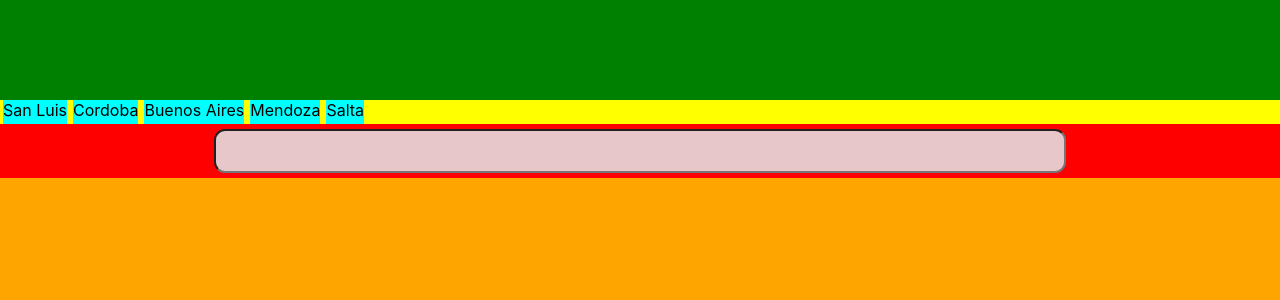
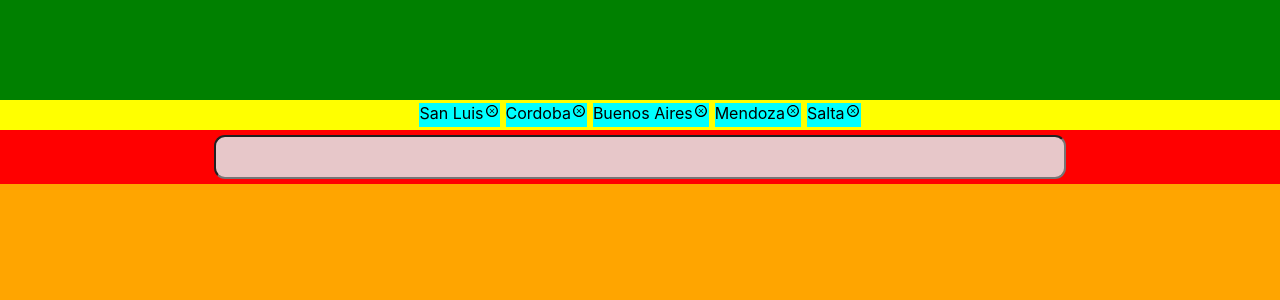
Before and after one commit to ClaudioLucero/clima-app, a React (Create React App) app: page / in a window 1280 px wide. Shown: the top 300 px of the page. Built offline with nearby package versions, Linux system fonts and the light colour scheme.

Commit message:
data harcode of 'Favorites' && install react icons

```diff
--- a/package.json
+++ b/package.json
@@ -12,6 +12,7 @@
     "@types/react-dom": "^18.0.3",
     "react": "^18.1.0",
     "react-dom": "^18.1.0",
+    "react-icons": "^4.3.1",
     "react-scripts": "5.0.1",
     "typescript": "^4.6.4",
     "web-vitals": "^2.1.4"
--- a/src/components/Favorites/Favorites.css
+++ b/src/components/Favorites/Favorites.css
@@ -1,8 +1,7 @@
 .favorites{
     background-color: yellow;
-    height: 3vh;
     display: flex;
-    align-items: center;
+    justify-content: center;
 }
 
 .favourites-city{
--- a/src/components/Favorites/Favorites.tsx
+++ b/src/components/Favorites/Favorites.tsx
@@ -1,5 +1,6 @@
 import React, { useState } from 'react';
 import './Favorites.css';
+import { TiDeleteOutline } from 'react-icons/ti';
 import { City } from '../../models/City';
 
 const INT_STATE:City[] = [
@@ -13,7 +14,10 @@ const INT_STATE:City[] = [
 const Favorites : React.FC = () => {
   const [myCities, setMyCities] = useState<Array<City>>(INT_STATE);
   const cities = myCities.map((city) => (
-    <div className="favourites-city">{city.name}</div>
+    <div className="favourites-city" key={city.id}>
+      {city.name}
+      <TiDeleteOutline />
+    </div>
   ));
 
   return (
```
Also changed, not shown: 1 other file (tests, documents, lock files or other folders).
